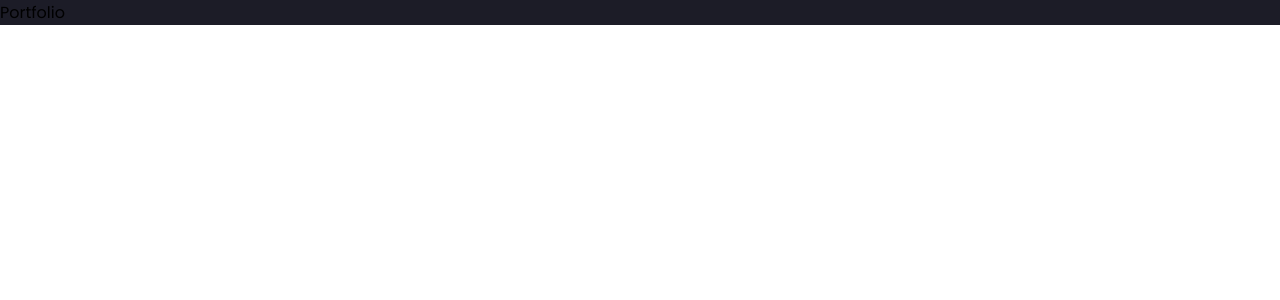
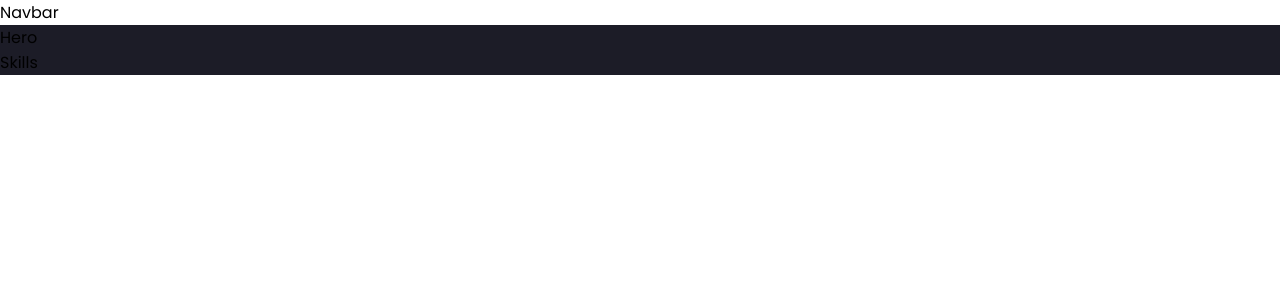
Before and after one commit to Quebvihn/React-Portfolio, a React (Create React App) app in the folder portfolio/: page / in a window 1280 px wide. Shown: the top 300 px of the page. Built offline with nearby package versions, Linux system fonts and the light colour scheme.

Commit message:
added components

```diff
--- a/portfolio/src/App.js
+++ b/portfolio/src/App.js
@@ -1,6 +1,9 @@
 import './App.css';
 import styled, {ThemeProvider} from'styled-components';
 import { darkTheme } from './utils/theme';
+import Navbar from './components/Navbar';
+import Hero from './components/HeroSection/Index';
+import Skills from './components/Skills';
 
 const Body = styled.div`
 background-color: ${({ theme }) => theme.bg};
@@ -9,10 +12,16 @@
 overflow-x: hidden;
 `;
 
+
+
 function App() {
   return (
     <ThemeProvider theme={darkTheme}>
-      <Body>Portfolio</Body>
+      <Navbar />
+      <Body>
+        <Hero />
+        <Skills />
+      </Body>
     </ThemeProvider>
 
   )
--- /dev/null
+++ b/portfolio/src/components/HeroSection/index.js
@@ -0,0 +1,11 @@
+import React from 'react';
+
+const Hero = () => {
+    return (
+        <div>
+        Hero
+        </div>
+    );
+    }
+
+export default Hero;
--- /dev/null
+++ b/portfolio/src/components/Navbar/index.js
@@ -0,0 +1,11 @@
+import React from 'react';
+
+const Navbar = () => {
+    return (
+        <div>
+        Navbar
+        </div>
+    );
+    }
+
+export default Navbar;
--- /dev/null
+++ b/portfolio/src/components/Skills/index.js
@@ -0,0 +1,11 @@
+import React from "react";
+
+const Skills = () => {
+    return (
+        <div>
+        Skills
+        </div>
+    );
+    }
+
+export default Skills;
```
